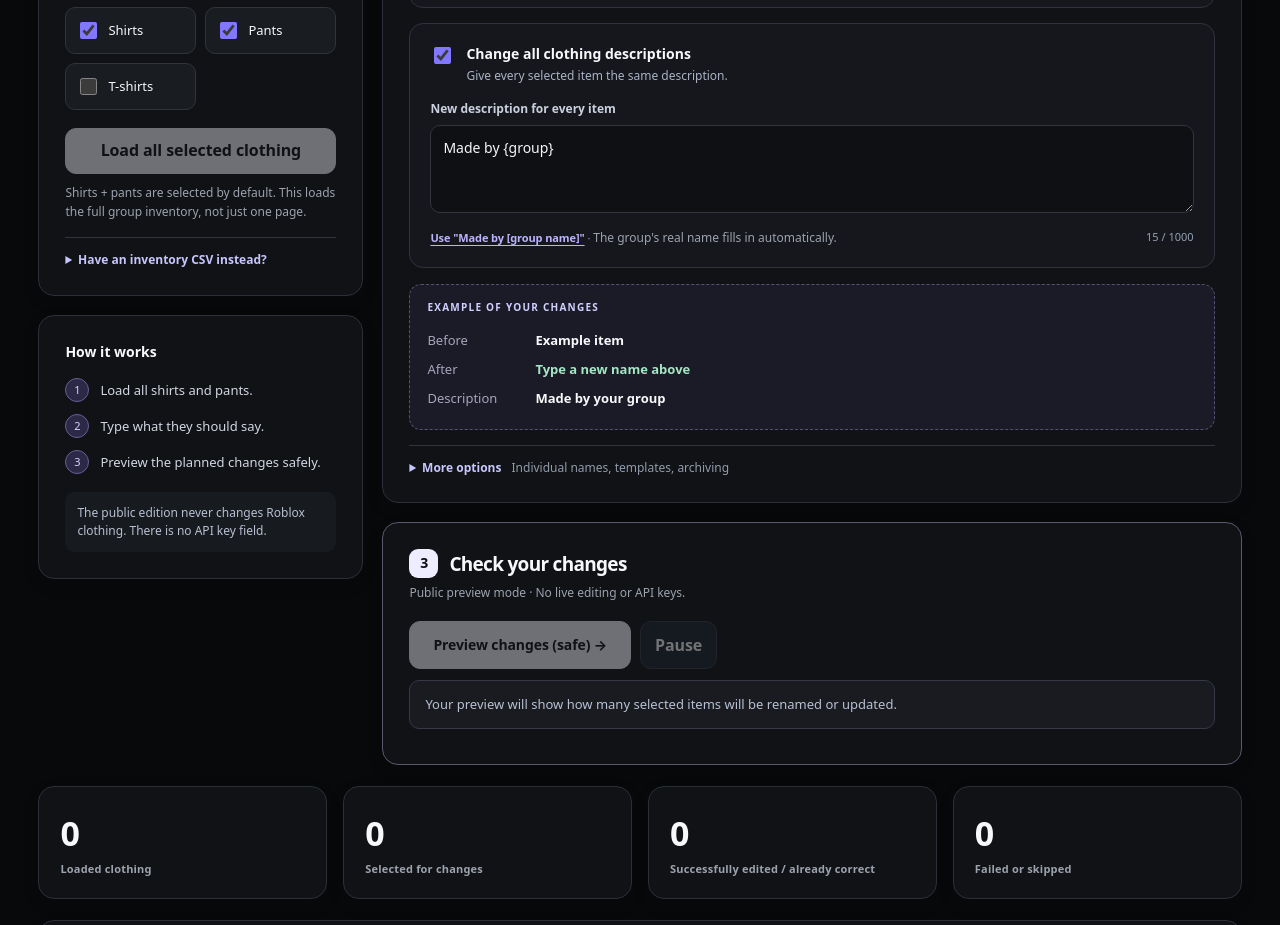
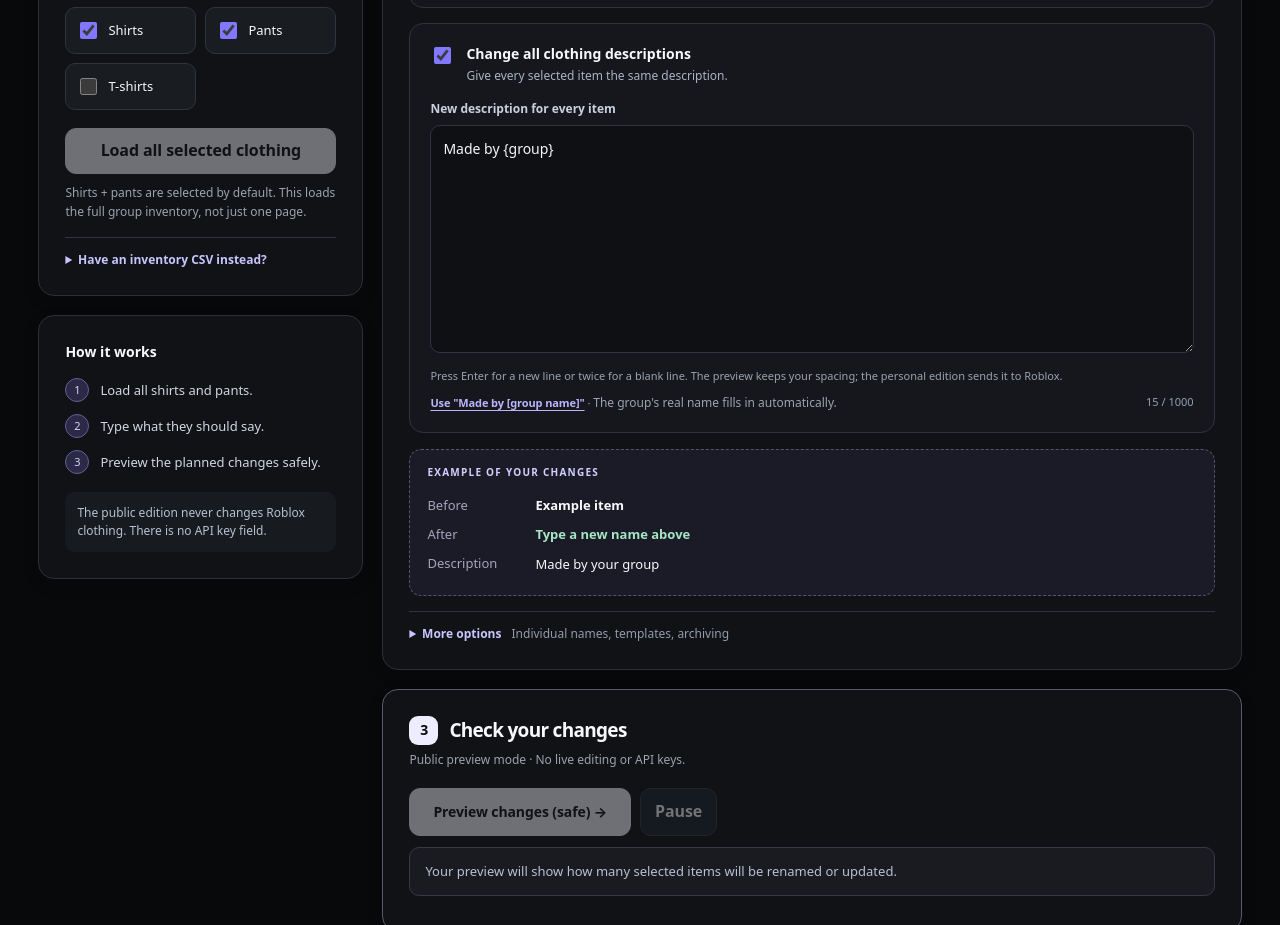
Before and after one commit to bordersz/clothwork, a website with bundled scripts: page app.html in a window 1280 px wide. Shown: the part 789-1714 px from the top of the page. Built offline with nearby package versions, Linux system fonts and the light colour scheme; some packages are replaced by stand-ins of ours.

Commit message:
Fix multiline description formatting (v0.4.1)
* Preserve multiline descriptions in README.md

* Preserve multiline descriptions in app.html

* Preserve multiline descriptions in core.js

* Preserve multiline descriptions in style.css

* Preserve multiline descriptions in manifest.json

* Preserve multiline descriptions in package.json

* Preserve multiline descriptions in tests/core.test.mjs

```diff
--- a/app.html
+++ b/app.html
@@ -54,11 +54,12 @@
         </div>
         <div class="bigField">
           <label class="switchLine" for="editDescription"><input id="editDescription" type="checkbox" checked /><span><strong>Change all clothing descriptions</strong><small>Give every selected item the same description.</small></span></label>
-          <div id="descriptionArea"><label for="description">New description for every item</label><textarea id="description" rows="3" maxlength="1000" placeholder="Example: Made by my group">Made by {group}</textarea>
+          <div id="descriptionArea"><label for="description">New description for every item</label><textarea id="description" rows="9" maxlength="1000" spellcheck="false" placeholder="Use Enter for new lines and press Enter twice to separate sections. Example: Made by {group}">Made by {group}</textarea>
+            <p class="hint descriptionHelp">Press Enter for a new line or twice for a blank line. The preview keeps your spacing; the personal edition sends it to Roblox.</p>
             <div class="inputFoot"><span><button id="creditShortcut" class="textButton" type="button">Use "Made by [group name]"</button> · <span class="hint">The group's real name fills in automatically.</span></span><span id="descriptionCount">0 / 1000</span></div>
           </div>
         </div>
-        <div class="samplePreview" id="samplePreview"><div class="sampleEyebrow">EXAMPLE OF YOUR CHANGES</div><div class="sampleLine"><span>Before</span><strong id="sampleOld">Load your clothing to see an example</strong></div><div class="sampleLine"><span>After</span><strong id="sampleNew">Your new name will appear here</strong></div><div class="sampleLine"><span>Description</span><strong id="sampleDesc">Made by your group</strong></div></div>
+        <div class="samplePreview" id="samplePreview"><div class="sampleEyebrow">EXAMPLE OF YOUR CHANGES</div><div class="sampleLine"><span>Before</span><strong id="sampleOld">Load your clothing to see an example</strong></div><div class="sampleLine"><span>After</span><strong id="sampleNew">Your new name will appear here</strong></div><div class="sampleLine"><span>Description</span><strong id="sampleDesc" class="descriptionPreview">Made by your group</strong></div></div>
         <details class="advanced" id="advancedRules"><summary>More options <span class="summaryHint">Individual names, templates, archiving</span></summary>
           <div class="advancedBody"><label for="nameMode">How to choose names (advanced)</label><select id="nameMode"><option value="same">Same name for every selected item</option><option value="keep">Don't change names</option><option value="template">Advanced name pattern</option><option value="custom">Use each item's custom name from the list</option></select>
             <p class="hint">Patterns can use <code>{group}</code>, <code>{oldName}</code>, <code>{id}</code>, <code>{type}</code>, <code>{index}</code>. Only choose this if you want different names.</p>
--- a/core.js
+++ b/core.js
@@ -35,7 +35,8 @@ export function plan(item, options, group, index=0) {
   const newName=options.nameMode==='same' ? String(options.nameText||'').trim()
     : options.nameMode==='template' ? expand(options.nameText,item,group,index).trim()
     : options.nameMode==='custom' ? String(item.customName||'').trim() : null;
-  const newDescription=options.editDescription ? expand(options.description,item,group,index).trim() : null;
+  // Keep intentional paragraph spacing and normalize pasted line endings.
+  const newDescription=options.editDescription ? expand(options.description,item,group,index).replace(/\r\n?/g,'\n') : null;
   const changeName=newName!==null && newName!==item.name;
   const changeDescription=newDescription!==null && newDescription!==item.description;
   const issues=[];
--- a/package.json
+++ b/package.json
@@ -1,7 +1,7 @@
 {
   "private": true,
   "name": "clothwork-chrome-extension",
-  "version": "0.4.0",
+  "version": "0.4.1",
   "type": "module",
   "scripts": {
     "test": "node --test tests/*.test.mjs"
--- a/style.css
+++ b/style.css
@@ -71,3 +71,8 @@ html[data-theme=light] .textButton{color:#534e98}
 html[data-theme=light] .miniDetails summary,html[data-theme=light] .advanced summary{color:#615880}
 html[data-theme=light] .privacyNote,html[data-theme=light] .verification{color:#515966}
 html[data-theme=light] .statnum{color:#16171e}html[data-theme=light] .mini{color:#5f6978}
+
+/* Description editor and preview keep paragraph spacing. */
+#description{min-height:180px;line-height:1.6;white-space:pre-wrap;tab-size:4}
+.descriptionHelp{margin:8px 0 0;font-size:11px}
+.sampleLine .descriptionPreview{white-space:pre-wrap;overflow-wrap:anywhere;display:block;max-height:340px;overflow-y:auto;font-weight:500;line-height:1.6;tab-size:4}
```
Also changed, not shown: tests/core.test.mjs (+22 -0 lines), README.md, manifest.json.
